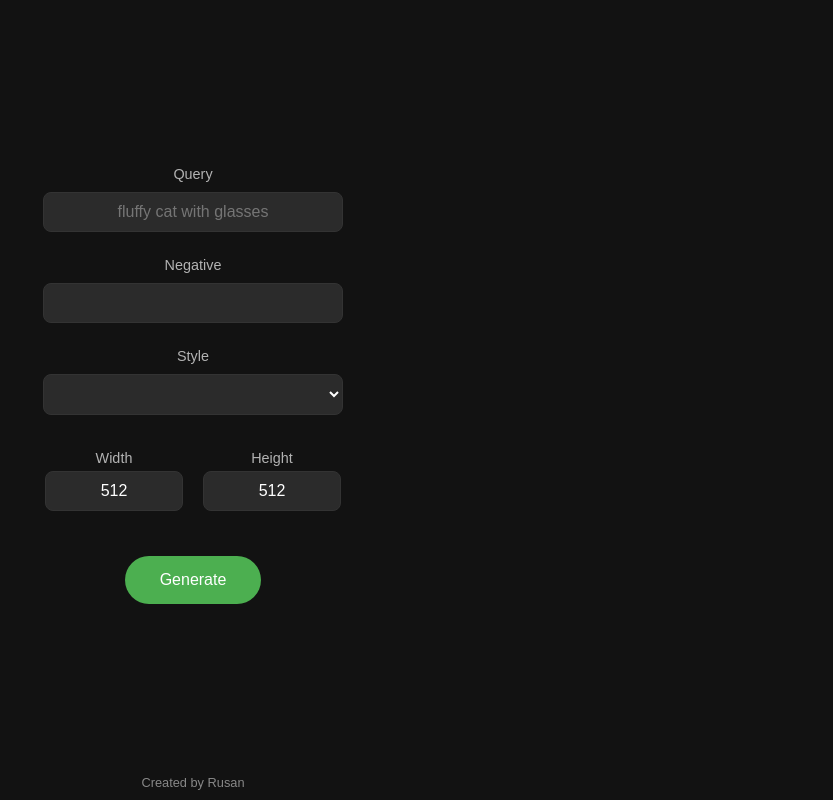
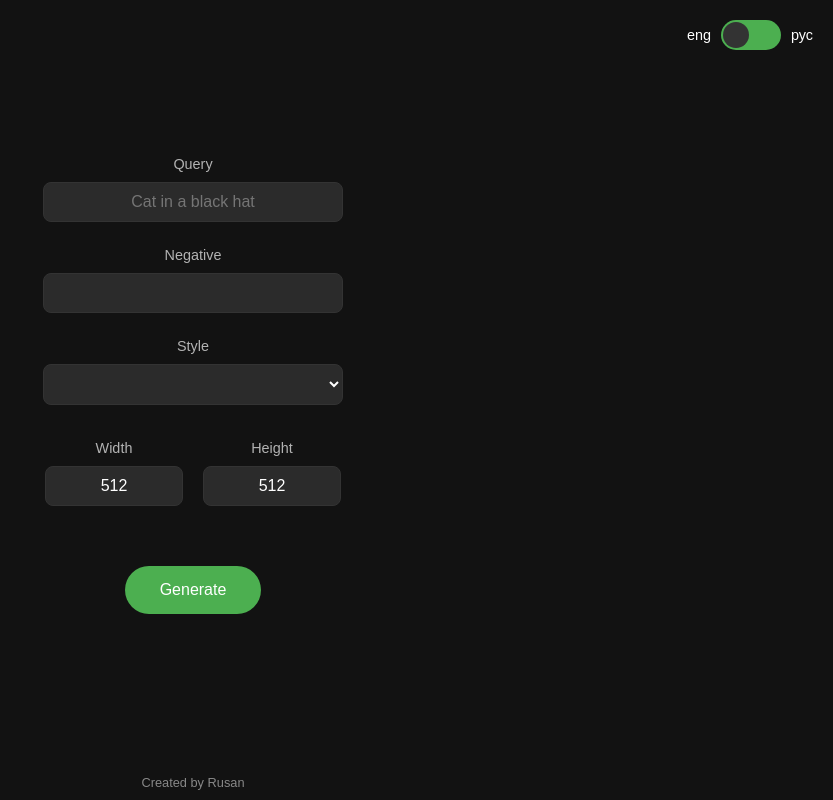
Before and after one commit to RusanGenius/ImageGenerator, a plain HTML site: page index.html in a window 1280 px wide. Shown: the whole page, without its empty margins (447-1280 px from the left). Drawn offline with Linux system fonts and the light colour scheme; no server answers.

Commit message:
Update index.html

```diff
--- a/index.html
+++ b/index.html
@@ -6,6 +6,7 @@
     <title>Image Generator</title>
     <script src="script.js" defer></script>
     <style>
+        /* Основные стили */
         * {
             margin: 0;
             padding: 0;
@@ -25,6 +26,7 @@
             padding-bottom: 30px;
         }
 
+        /* Стили для заголовков и полей */
         label {
             margin: 10px 0 5px;
             font-size: 0.9em;
@@ -45,6 +47,26 @@
             text-align: center;
         }
 
+        input[type="number"] {
+            width: 100%;
+            max-width: 138px;
+            padding: 10px;
+            margin: 5px 0 15px;
+            background-color: #2b2b2b;
+            border: 1px solid #333;
+            border-radius: 8px;
+            color: #ffffff;
+            font-size: 1em;
+            text-align: center;
+        }
+
+            /* Убираем стрелки в полях для чисел */
+            input[type="number"]::-webkit-outer-spin-button,
+            input[type="number"]::-webkit-inner-spin-button {
+                -webkit-appearance: none;
+                margin: 0;
+            }
+
         .dimension-container {
             display: flex;
             gap: 20px;
@@ -57,25 +79,7 @@
             align-items: center;
         }
 
-        input[type="number"] {
-            max-width: 138px;
-            padding: 10px;
-            background-color: #2b2b2b;
-            border: 1px solid #333;
-            border-radius: 8px;
-            color: #ffffff;
-            font-size: 1em;
-            text-align: center;
-            -moz-appearance: textfield;
-            appearance: none;
-        }
-
-            input[type="number"]::-webkit-outer-spin-button,
-            input[type="number"]::-webkit-inner-spin-button {
-                -webkit-appearance: none;
-                margin: 0;
-            }
-
+        /* Стили для кнопки */
         button {
             padding: 15px 35px;
             margin-top: 30px;
@@ -92,6 +96,7 @@
                 background-color: #388E3C;
             }
 
+        /* Стили для изображения */
         img {
             display: none;
             margin: 20px auto;
@@ -100,56 +105,129 @@
             box-shadow: 0 4px 12px rgba(0, 0, 0, 0.5);
         }
 
+        /* Сообщение о статусе */
         .status-message {
             font-size: 1em;
             color: #b3b3b3;
             margin-top: 10px;
         }
 
+        /* Футер */
         .footer {
             position: fixed;
             bottom: 10px;
             font-size: 0.8em;
             color: #888888;
         }
+
+        /* Стили для переключателя языка */
+        .language-toggle {
+            position: absolute;
+            top: 20px;
+            right: 20px;
+            display: flex;
+            align-items: center;
+            gap: 10px;
+        }
+
+        .toggle-button {
+            width: 60px;
+            height: 30px;
+            background-color: #4CAF50;
+            border-radius: 15px;
+            position: relative;
+            cursor: pointer;
+        }
+
+            .toggle-button .circle {
+                width: 26px;
+                height: 26px;
+                background-color: #333;
+                border-radius: 50%;
+                position: absolute;
+                top: 2px;
+                left: 2px;
+                transition: all 0.3s ease;
+            }
+
+            .toggle-button.active {
+                background-color: #4CAF50;
+            }
+
+                .toggle-button.active .circle {
+                    left: 32px;
+                    background-color: #333;
+                }
+
+        .label-eng, .label-rus {
+            font-size: 0.9em;
+            color: #ffffff;
+        }
     </style>
 </head>
 <body>
-    <label for="query">Query</label>
-    <input id="query" type="text" placeholder="fluffy cat with glasses">
+    <!-- Переключатель языка -->
+    <div class="language-toggle">
+        <span class="label-eng">eng</span>
+        <div class="toggle-button" onclick="toggleLanguage()">
+            <div class="circle"></div>
+        </div>
+        <span class="label-rus">рус</span>
+    </div>
 
-    <label for="negative">Negative</label>
+    <!-- Форма для генерации изображения -->
+    <label for="query" id="queryLabel">Query</label>
+    <input id="query" type="text" placeholder="Cat in a black hat">
+
+    <label for="negative" id="negativeLabel">Negative</label>
     <input id="negative" type="text" value="">
 
-    <label for="style">Style</label>
+    <label for="style" id="styleLabel">Style</label>
     <select id="style"></select>
 
     <div class="dimension-container">
         <div class="dimension-item">
-            <label for="width">Width</label>
+            <label for="width" id="widthLabel">Width</label>
             <input id="width" type="number" value="512" max="1024">
         </div>
         <div class="dimension-item">
-            <label for="height">Height</label>
+            <label for="height" id="heightLabel">Height</label>
             <input id="height" type="number" value="512" max="1024">
         </div>
     </div>
 
-    <button onclick="generate()">Generate</button>
+    <button onclick="generate()" id="generateButton">Generate</button>
 
     <div class="status-message" id="statusMessage"></div>
 
     <img id="img" alt="Generated image">
 
-    <div class="footer">Created by Rusan</div>
+    <div class="footer" id="footer">Created by Rusan</div>
 
     <script>
-        const queryInput = document.getElementById("query");
+        let isEnglish = true;
 
-        queryInput.addEventListener("focus", function () {
+        function toggleLanguage() {
+            isEnglish = !isEnglish;
+            document.documentElement.lang = isEnglish ? "en" : "ru";
+
+            const toggleButton = document.querySelector(".toggle-button");
+            toggleButton.classList.toggle("active", !isEnglish);
+
+            // Обновляем текст на странице в зависимости от языка
+            document.getElementById("queryLabel").textContent = isEnglish ? "Query" : "Запрос";
+            document.getElementById("query").placeholder = isEnglish ? "Cat in a black hat" : "Кот в чёрной шляпе";
+            document.getElementById("negativeLabel").textContent = isEnglish ? "Negative" : "Негатив";
+            document.getElementById("styleLabel").textContent = isEnglish ? "Style" : "Стиль";
+            document.getElementById("widthLabel").textContent = isEnglish ? "Width" : "Ширина";
+            document.getElementById("heightLabel").textContent = isEnglish ? "Height" : "Высота";
+            document.getElementById("generateButton").textContent = isEnglish ? "Generate" : "Сгенерировать";
+            document.getElementById("footer").textContent = isEnglish ? "Created by Rusan" : "Сделал Русан";
+        }
+
+        document.getElementById("query").addEventListener("focus", function () {
             this.placeholder = "";
         });
-
     </script>
 </body>
 </html>
```
